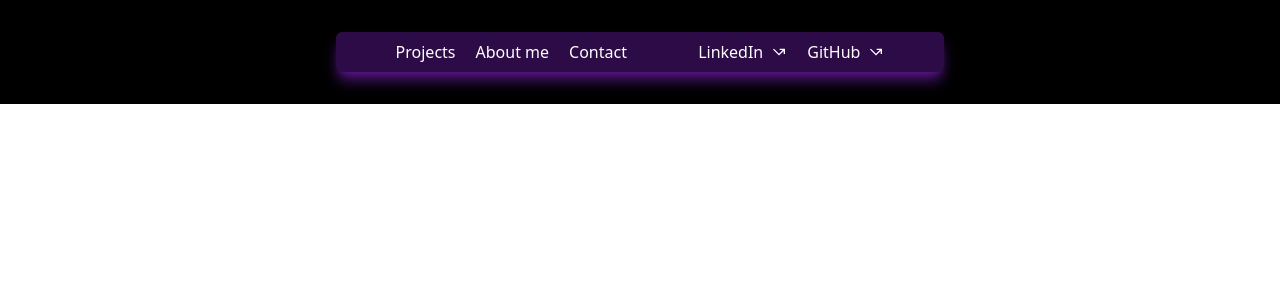
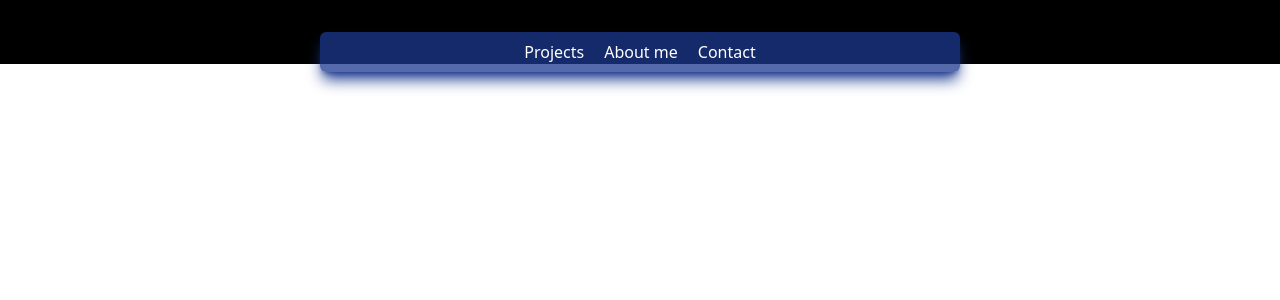
Before and after one commit to jose-advh/mi-portfolio, a React (Vite) app: page / in a window 1280 px wide. Shown: the top 300 px of the page. Built offline with nearby package versions, Linux system fonts and the light colour scheme.

Commit message:
Nav update: social media deleted

```diff
--- a/src/components/header/index.jsx
+++ b/src/components/header/index.jsx
@@ -1,9 +1,6 @@
-import { MdCallMissedOutgoing } from "react-icons/md";
-import { FiAlignCenter } from "react-icons/fi";
 import { GoPerson } from "react-icons/go";
 import { FaCode } from "react-icons/fa6";
 import { RiMailAiLine } from "react-icons/ri";
-import { FaLinkedin, FaGithubSquare } from "react-icons/fa";
 
 const pagesItems = [
   {
@@ -26,43 +23,18 @@ const pagesItems = [
   },
 ];
 
-const mediaLinks = [
-  {
-    title: "LinkedIn",
-    url: "https://www.linkedin.com/in/jos%C3%A9-d%C3%ADaz-3074b9316/",
-    icon: FaLinkedin,
-  },
-  {
-    title: "GitHub",
-    url: "https://github.com/jose-advh",
-    icon: FaGithubSquare,
-  },
-];
-
 const Header = () => {
   return (
-    <header className="w-full lg:w-2/4 m-auto bg-purple-900/50 rounded-md shadow-lg shadow-purple-900">
+    <header className="w-95 lg:w-2/4 bg-blue-900/75 m-auto rounded-md shadow-lg shadow-blue-900 fixed left-0 right-0">
       <nav className="flex justify-around py-2 px-6">
         <ul className="flex gap-5 items-center">
           {pagesItems.map((link) => (
             <li key={link.arial}>
-              <a className="hover:text-purple-900" href={link.url}>
-                <span className="hidden lg:block text-white">{link.title}</span>
+              <a href={link.url}>
+                <span className="hidden lg:block text-white hover:text-purple-200">
+                  {link.title}
+                </span>
                 <link.icon className="lg:hidden filter drop-shadow-lg text-[24px] text-white" />
-              </a>
-            </li>
-          ))}
-        </ul>
-        <ul className="flex gap-5">
-          {mediaLinks.map((link) => (
-            <li key={link.arial}>
-              <a
-                className="flex items-center gap-2 hover:text-purple-900"
-                href={link.url}
-              >
-                <span className="hidden lg:block text-white">{link.title}</span>
-                <link.icon className="lg:hidden filter drop-shadow-lg text-[24px] text-white" />
-                <MdCallMissedOutgoing className="hidden lg:block text-white" />
               </a>
             </li>
           ))}
```
